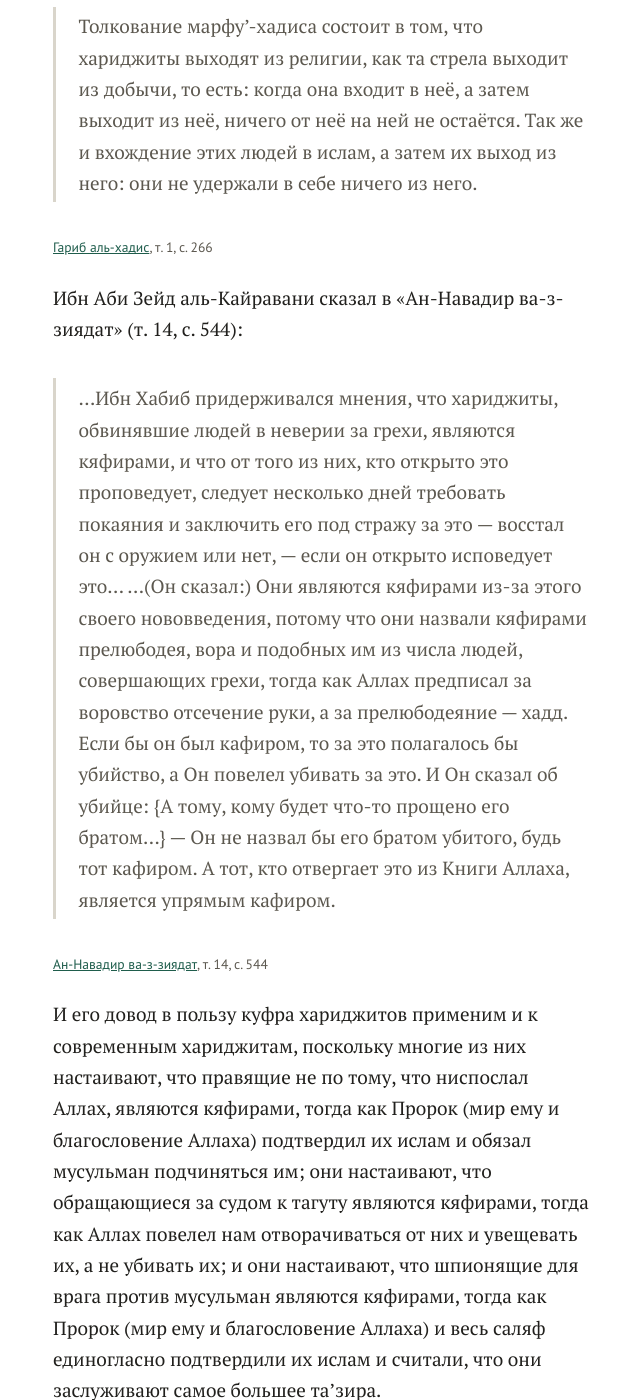
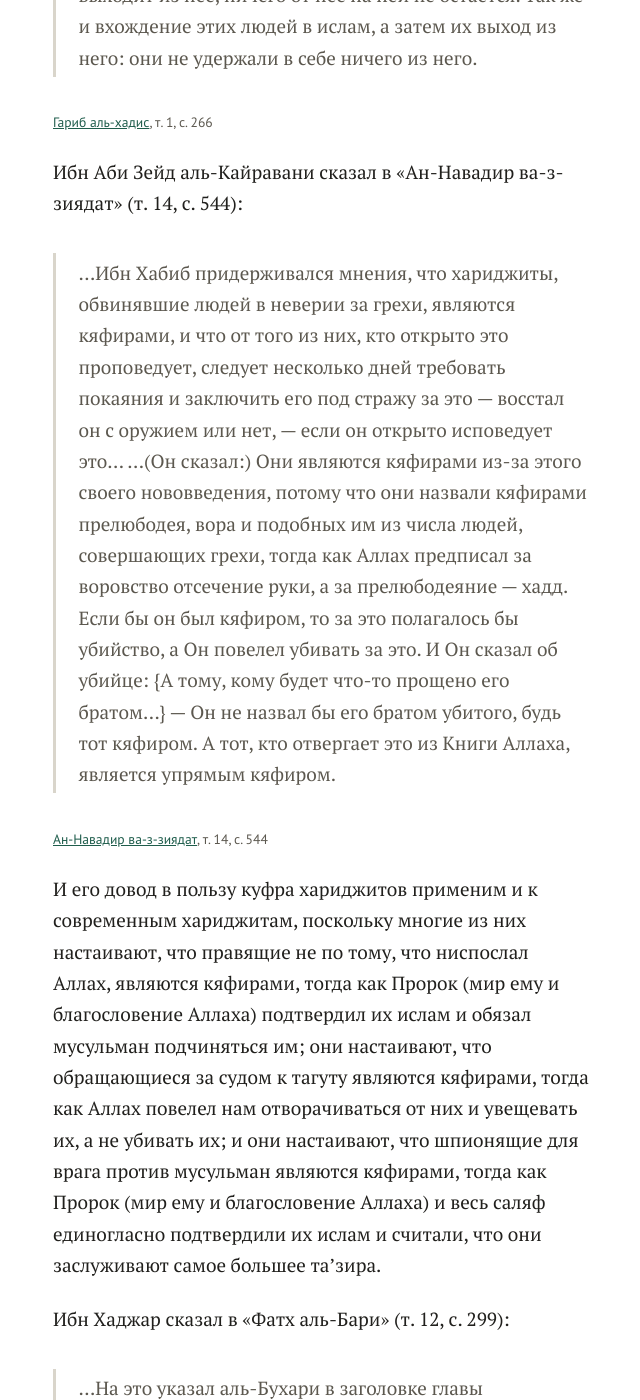
Before and after one commit to balqani/tahakum, a Jekyll site: the page built from chast-01.md, in a window 1280 px wide and 1400 px high, scrolled down 4473 px. Shown: the whole window, without its empty margins (319-959 px from the left). Built offline with Jekyll 4.4.1, drawn with Linux system fonts in a browser that asks for light colours; some of the changed text lies outside the part shown.

Commit message:
Revise title and terminology in chast-01.md
Updated the title and corrected terminology in the text.

```diff
--- a/chast-01.md
+++ b/chast-01.md
@@ -29,13 +27,13 @@ next_title: "Часть вторая"
 
 Прежде всего важно установить несколько основ, которые будут иметь значение для всех этих тем. Первая из них состоит в том, что слово учёного само по себе не является доводом, и что Ахль ас-Сунна опираются как на довод только на Коран и Сунну в понимании саляфов, и ни на что более.
 
-Поэтому забрасывание случайными цитатами случайных саудовских, недждийских или каких-либо иных групп учёных, якобы согласных с тобой по какому-то вопросу, не является «доводом», и человек не становится мурджиитом из-за несогласия с их предполагаемым мнением — точно так же, как человек не становится мурджиитом, если не согласен с мнением Абу аль-Фараджа аш-Ширази о том, что всякий, кто проклинает Язида, является кафиром, или с мнением различных ханафитских учёных, считавших всех шафиитов кяфирами или нововведенцами, и так далее.
+Поэтому забрасывание случайными цитатами случайных саудовских, недждийских или каких-либо иных групп учёных, якобы согласных с тобой по какому-то вопросу, не является «доводом», и человек не становится мурджиитом из-за несогласия с их предполагаемым мнением — точно так же, как человек не становится мурджиитом, если не согласен с мнением Абу аль-Фараджа аш-Ширази о том, что всякий, кто проклинает Язида, является кяфиром, или с мнением различных ханафитских учёных, считавших всех шафиитов кяфирами или нововведенцами, и так далее.
 
 И в действительности, в подавляющем большинстве случаев даже эти учёные из числа халяфов на самом деле с ними не согласны, а хариджиты лишь полагаются на вырывание этих цитат из контекста и на непонимание арабского языка своей аудиторией.
 
 По иронии судьбы, многие из тех самых людей, которых они цитируют, прямо расходятся с ними по сотне других вопросов и назвали бы их хариджитами, если бы встретили их!
 
-И даже в лучшем для этих хариджитов случае, наличие кого-то, кто с ними согласен, в лучшем случае означало бы, что по вопросу есть разногласие, — и опять же, не то, что это вопрос иджма, в котором противоречащий ему является нововведенцем или кафиром.
+И даже в лучшем для этих хариджитов случае, наличие кого-то, кто с ними согласен, в лучшем случае означало бы, что по вопросу есть разногласие, — и опять же, не то, что это вопрос иджма, в котором противоречащий ему является нововведенцем или кяфиром.
 
 Но в действительности дело обстоит не так, и по этим вопросам нет действительного разногласия. На самом деле тот, кто противоречит Корану, Сунне и иджма саляфов — которые единогласно подтверждают ислам тех, кто правит не по тому, что ниспослал Аллах, или обращается за судом не к тому, что ниспослал Аллах, шпионит для кяфиров против мусульман, и прочим подобным вопросам, — является хариджитом и вероотступником от религии ислама, независимо от того, насколько он известен и сколько книг он написал.
 
@@ -60,7 +58,7 @@ next_title: "Часть вторая"
 
 Ибн Аби Зейд аль-Кайравани сказал в «Ан-Навадир ва-з-зиядат» (т. 14, с. 544):
 
-> …Ибн Хабиб придерживался мнения, что хариджиты, обвинявшие людей в неверии за грехи, являются кяфирами, и что от того из них, кто открыто это проповедует, следует несколько дней требовать покаяния и заключить его под стражу за это — восстал он с оружием или нет, — если он открыто исповедует это… …(Он сказал:) Они являются кяфирами из-за этого своего нововведения, потому что они назвали кяфирами прелюбодея, вора и подобных им из числа людей, совершающих грехи, тогда как Аллах предписал за воровство отсечение руки, а за прелюбодеяние — хадд. Если бы он был кафиром, то за это полагалось бы убийство, а Он повелел убивать за это. И Он сказал об убийце: {А тому, кому будет что-то прощено его братом…} — Он не назвал бы его братом убитого, будь тот кафиром. А тот, кто отвергает это из Книги Аллаха, является упрямым кафиром.
+> …Ибн Хабиб придерживался мнения, что хариджиты, обвинявшие людей в неверии за грехи, являются кяфирами, и что от того из них, кто открыто это проповедует, следует несколько дней требовать покаяния и заключить его под стражу за это — восстал он с оружием или нет, — если он открыто исповедует это… …(Он сказал:) Они являются кяфирами из-за этого своего нововведения, потому что они назвали кяфирами прелюбодея, вора и подобных им из числа людей, совершающих грехи, тогда как Аллах предписал за воровство отсечение руки, а за прелюбодеяние — хадд. Если бы он был кяфиром, то за это полагалось бы убийство, а Он повелел убивать за это. И Он сказал об убийце: {А тому, кому будет что-то прощено его братом…} — Он не назвал бы его братом убитого, будь тот кяфиром. А тот, кто отвергает это из Книги Аллаха, является упрямым кяфиром.
 
 <span class="source">[Ан-Навадир ва-з-зиядат](https://shamela.ws/book/96257/7175), т. 14, с. 544</span>
 
```
Also changed, not shown: other parts of chast-01.md (+2 -4 lines).
